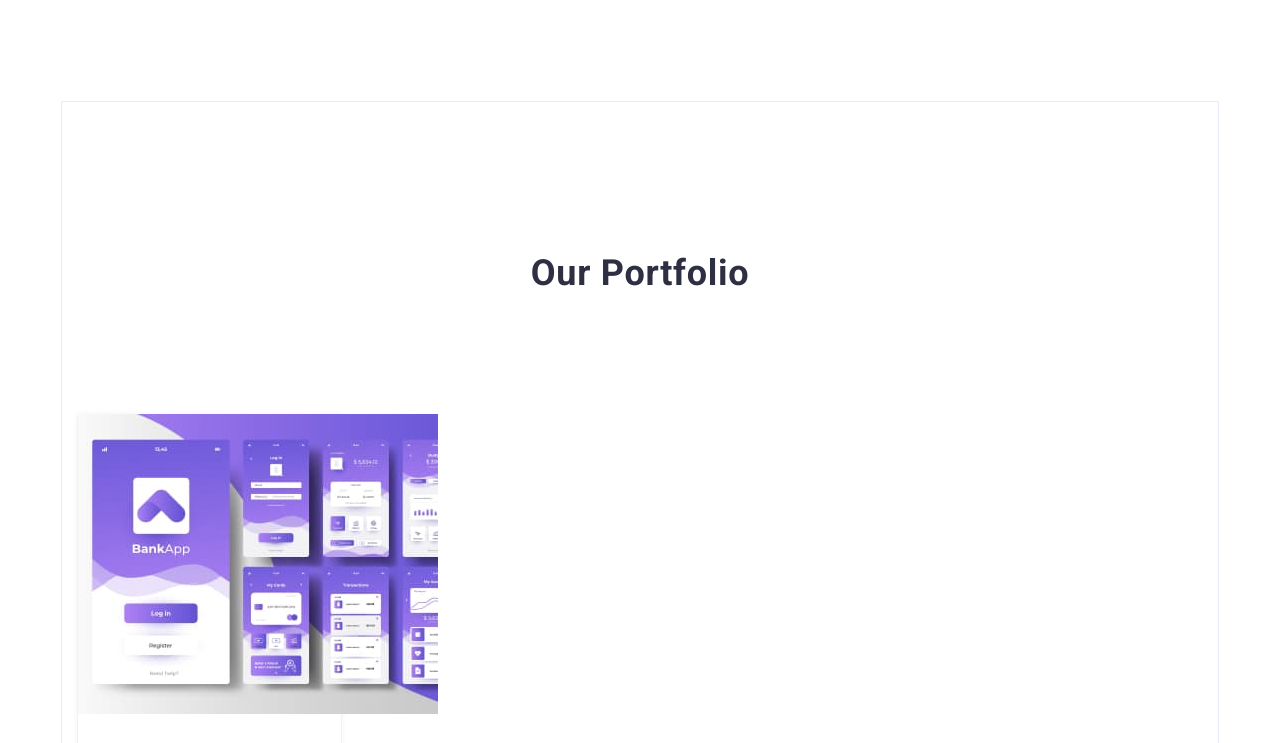
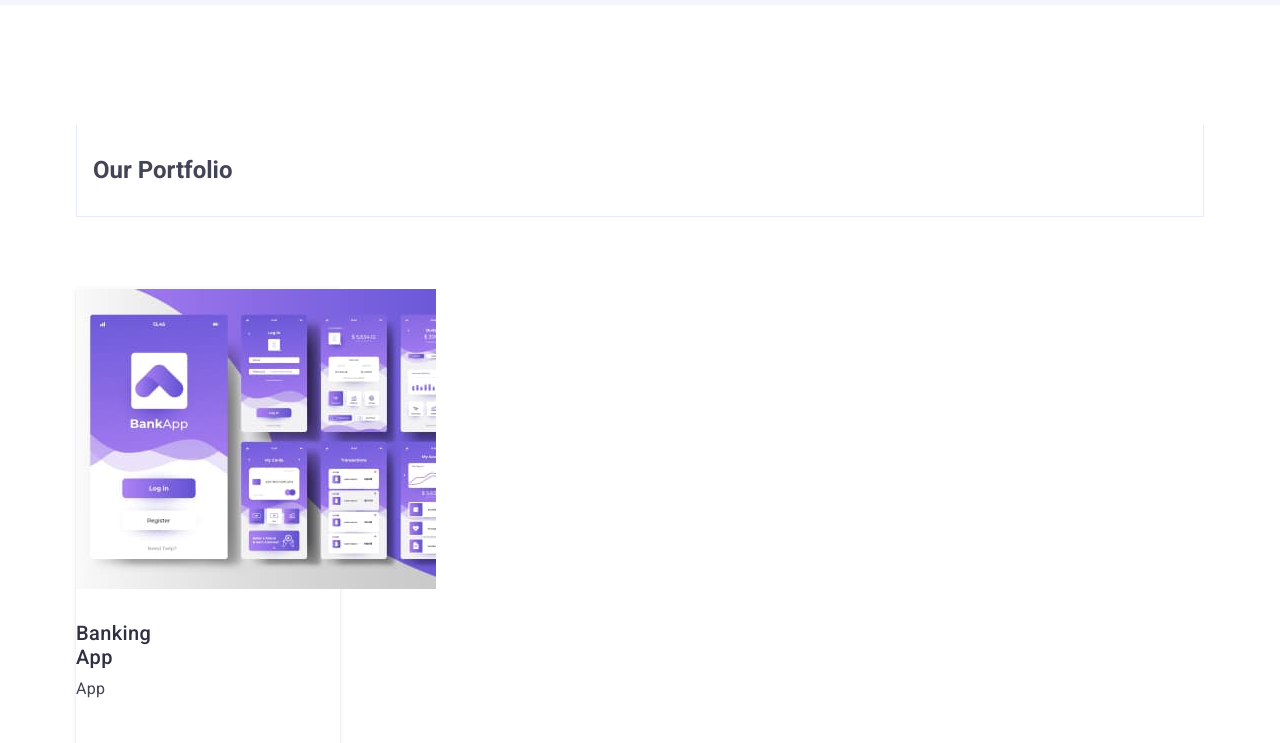
Before and after one commit to ValeriiaKru/goit-markup-hw-03, a plain HTML site: page index.html in a window 1280 px wide. Shown: the part 2080-2823 px from the top of the page. Drawn offline with nearby package versions, Linux system fonts and the light colour scheme.

Commit message:
revision

```diff
--- a/css/styles.css
+++ b/css/styles.css
@@ -306,10 +306,6 @@ width: calc((100% - 72px) / 4);
 
 
 
-.container-our-portfolio {
-    padding: 32px 16px;
-    border: 1px solid #e7e9fc;
-}
 
 .our-container {
     padding: 120px 0;
@@ -318,18 +314,15 @@ width: calc((100% - 72px) / 4);
 .list-portfolio {
     display: flex;
     gap: 24px;
+    row-gap: 48px;
+    flex-wrap: wrap;
 }
 
 .our-portfolio {
-        font-size: 36px;
-        line-height: 1.11;
-        letter-spacing: 0.02em;
-        text-transform: capitalize;
-        text-align: center;
-        color: #2e2f42;
-        padding-top: 120px;
-        padding-bottom: 120px;
-
+    padding: 32px 16px;
+    border: 1px solid #e7e9fc;
+    border-top: none;
+    margin-bottom: 72px;
 }
 
 .name-service {
@@ -338,7 +331,7 @@ width: calc((100% - 72px) / 4);
     line-height: 1.2;
     letter-spacing: 0.02em;
     color: #2e2f42;
-    margin-bottom: 72px;
+    margin-bottom: 8px;
 }
 
 .service-type {
@@ -346,13 +339,13 @@ width: calc((100% - 72px) / 4);
     line-height: 1.5;
     letter-spacing: 0.02em;
     color: #434455;
+
 }
 
 .info-portfolio {
     flex-direction: column;
     width: calc((100% - 48px) / 3);
-    background-color: #FFFFFF;
-    row-gap: 48px;
+
 }
 
 .portfolio-name {
--- a/index.html
+++ b/index.html
@@ -138,7 +138,7 @@
         </div>
      </section>
         <section class="our-container">
-            <div class="container container-our-portfolio">
+            <div class="container">
                 <h2 class="our-portfolio">Our Portfolio</h2>
             <ul class="list-portfolio">
                 <li class="info-portfolio">
@@ -201,7 +201,6 @@
                         <h3 class="name-service">Online Courses</h3>
                         <p class="service-type">Marketing</p>
                     </div>
-
                 </li>
             </ul>
         </div>
```
